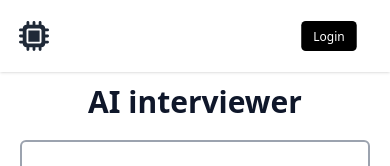
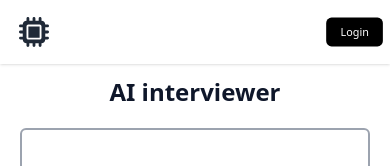
Before and after one commit to yunsoShin/AI_Interviewer, a Next.js app: page / in a window 390 px wide. Shown: the top 166 px of the page. Built offline with nearby package versions, Linux system fonts and the light colour scheme; no server answers.

Commit message:
모바일 스타일링

```diff
--- a/src/components/navbar.js
+++ b/src/components/navbar.js
@@ -8,13 +8,13 @@ import { faMicrochip } from "@fortawesome/free-solid-svg-icons";
 function Navbar() {
   const { user, login, logout } = useAuthContext();
   return (
-    <nav className="flex justify-between items-center py-4 px-6 bg-white shadow mb-3">
+    <nav className="flex justify-between items-center py-4 pl-6 bg-white shadow mb-3">
       <Link href="/">
         <button className="text-xl font-bold text-gray-800  scale-150">
           <FontAwesomeIcon icon={faMicrochip} />
         </button>
       </Link>
-      <div className="flex items-center gap-4">
+      <div className="flex items-center ">
         {user && (
           <Link href="/mybox">
             <Button className="mr-4" text={"Mybox"} />
--- a/src/components/ui/Button.js
+++ b/src/components/ui/Button.js
@@ -3,7 +3,7 @@ import React from "react";
 export default function Button({ text, onClick }) {
   return (
     <button
-      className=" text-white py-2 px-4 rounded-md hover:brightness-150  scale-75 md:scale-100 bg-black"
+      className=" text-white py-2 px-4 rounded-md hover:brightness-150 mr-1 text-xs scale-90 md:scale-125 md:mr-10  bg-black"
       onClick={onClick}
     >
       {text}
--- a/src/pages/index.js
+++ b/src/pages/index.js
@@ -8,7 +8,7 @@ function Home() {
     <div className=" pointer-events-auto">
       <Navbar></Navbar>
       <div>
-        <h2 className="sm:text-4xl text-3xl font-bold text-slate-900 mx-auto text-center">
+        <h2 className="sm:text-4xl text-2xl font-bold text-slate-900 mx-auto text-center">
           AI interviewer
         </h2>
       </div>
```
